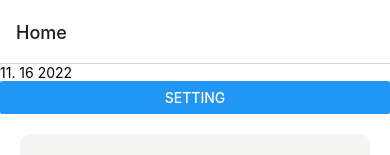
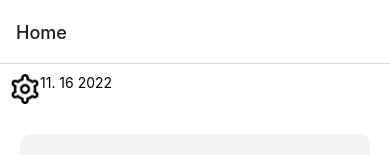
Before and after one commit to GDSC-sswu-A/WithParentsFront, a React Native app: screen /Home in a window 390 px wide. Shown: the top 155 px of the page. Built offline with nearby package versions, Linux system fonts and the light colour scheme.

Commit message:
#2 feat : setting 버튼이동 구현

```diff
--- a/src/screens/HomeScreen.tsx
+++ b/src/screens/HomeScreen.tsx
@@ -5,7 +5,9 @@ import {
     Text,
     Button,
     SafeAreaView,
-    StyleSheet
+    StyleSheet,
+    Image,
+    TouchableOpacity
 } from 'react-native'
 
 import FamilyComponent from '../component/FamilyComponent'
@@ -19,13 +21,19 @@ export default function HomeScreen({navigation}) {
 
     return (
     <SafeAreaView style={styles.container}>
-        <Text>
-            {date}
-        </Text>
-        <Button
-        title="Setting"
-        onPress={()=>navigation.navigate('Setting')}
-        />
+        <View style={styles.top}>
+
+
+        <TouchableOpacity
+        onPress={() => navigation.navigate('Setting')}>
+        <Image
+        style={styles.setting}
+        source = {require('../img/settingIcon.png')}/>
+        </TouchableOpacity>
+
+        <Text>{date}</Text>
+
+        </View>
 
         <FamilyComponent/>
         <HomeMedicineComponent date = {date}/>
@@ -40,5 +48,13 @@ const styles = StyleSheet.create({
     flex : 1,
     backgroundColor : "white",
     padding : 100
+   },
+   top : {
+    flexDirection : 'row',
+    margin : 10
+   },
+   setting : {
+    width : 30,
+    height : 30
    }
 });
```
Also changed, not shown: src/img/settingIcon.png (added).
